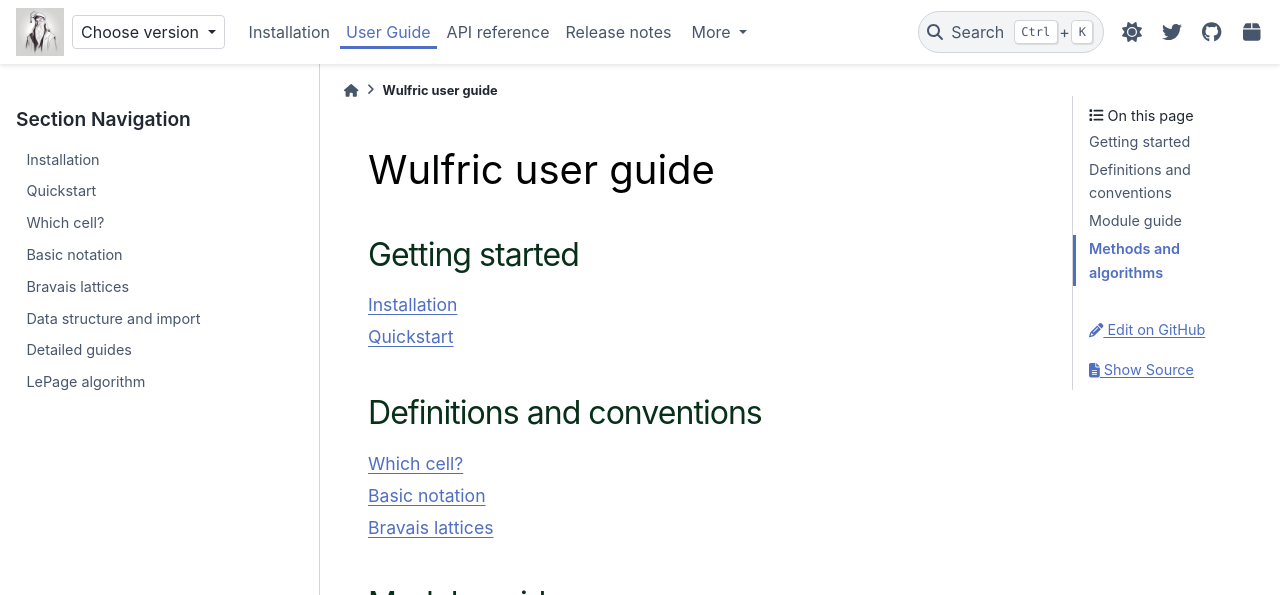
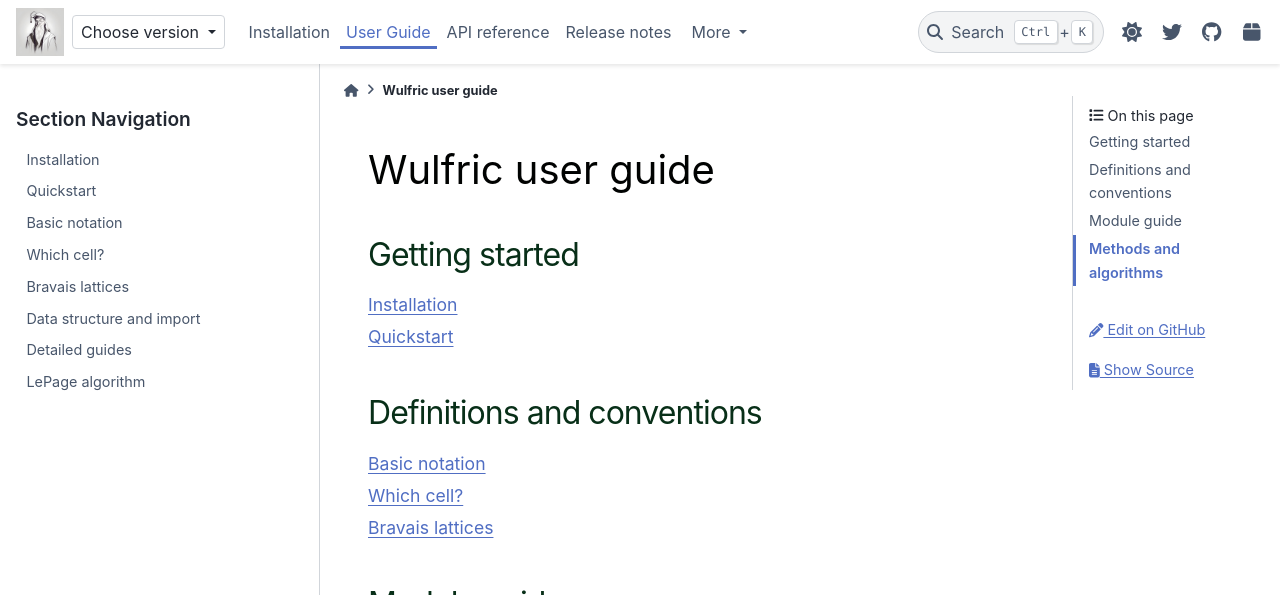
Before and after one commit to adrybakov/wulfric, a Sphinx documentation site: the page built from docs/source/user-guide/index.rst, in a window 1280 px wide and 1397 px high. Shown: the top 595 px of the window. Built offline with Sphinx 7.4.7 and the PyData theme 0.15.4, drawn with Linux system fonts in a browser that asks for light colours; a script that is not in the unit is left out.

Commit message:
Reorder pages

```diff
--- a/docs/source/user-guide/index.rst
+++ b/docs/source/user-guide/index.rst
@@ -17,8 +17,8 @@ Definitions and conventions
 .. toctree::
     :maxdepth: 1
 
+    conventions/main
     conventions/cell
-    conventions/main
     conventions/bravais-lattices/index
 
 
```
